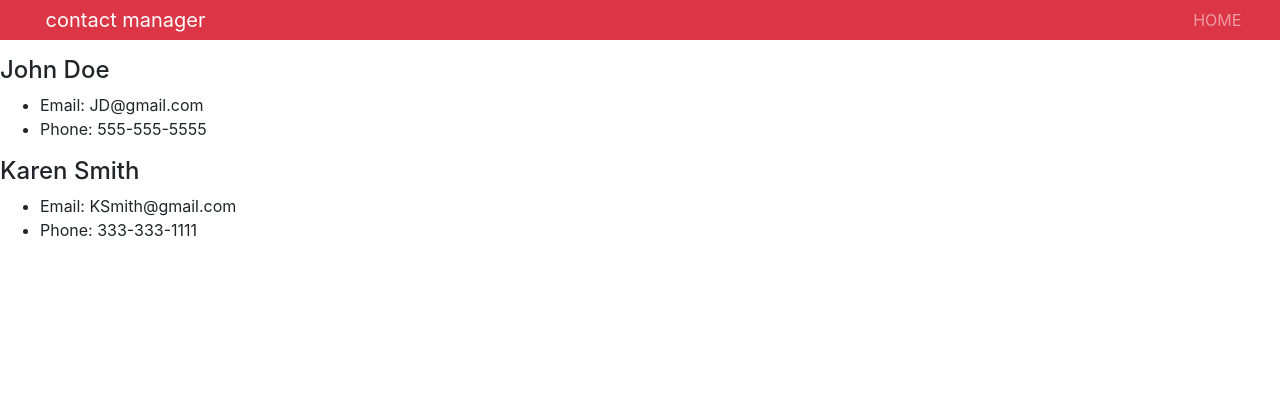
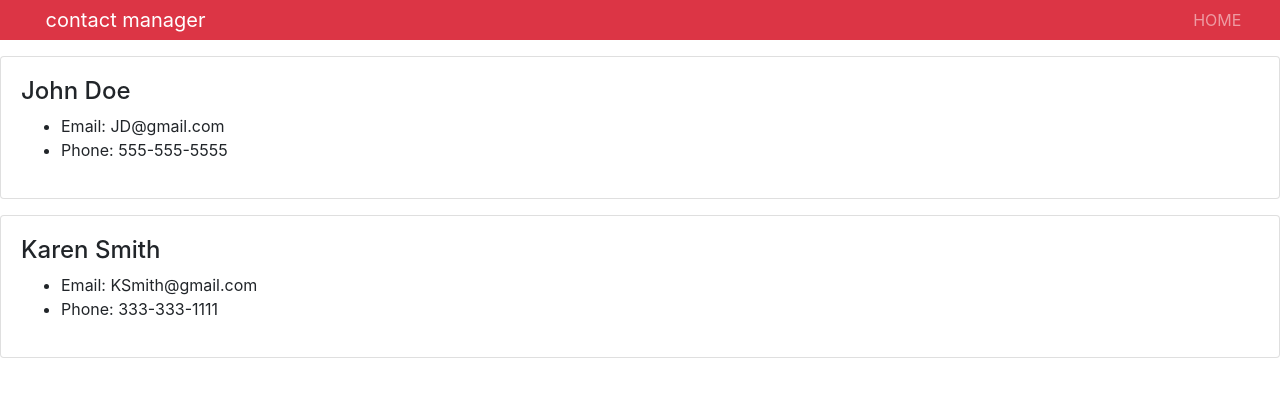
Before and after one commit to TFisch/contact_manager, a React (Create React App) app: page / in a window 1280 px wide. Shown: the top 396 px of the page. Built offline with nearby package versions, Linux system fonts and the light colour scheme.

Commit message:
Add card styling

```diff
--- a/src/components/Contact.js
+++ b/src/components/Contact.js
@@ -5,7 +5,7 @@ class Contact extends Component {
   render() {
     const { name, email, phone } = this.props;
     return (
-      <div>
+      <div className="card card-body mb-3">
         <h4>{name}</h4>
         <ul>
           <li>Email: {email}</li>
```
